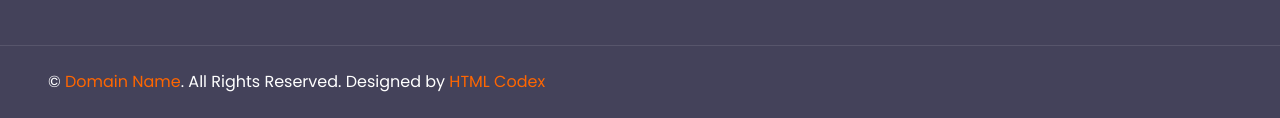
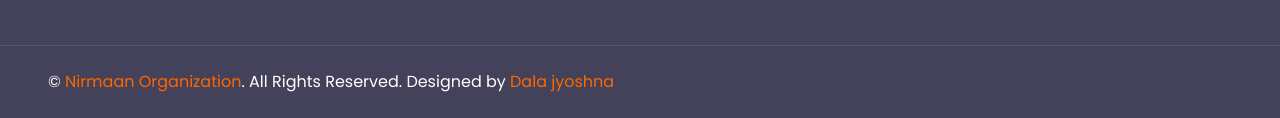
Before and after one commit to jyoshna461/courses, a plain HTML site: page single.html in a window 1280 px wide. Shown: the part 4177-4295 px from the top of the page. Drawn offline with nearby package versions, Linux system fonts and the light colour scheme.

Commit message:
Update single.html

```diff
--- a/single.html
+++ b/single.html
@@ -387,7 +387,7 @@
     <div class="container-fluid bg-dark text-white border-top py-4 px-sm-3 px-md-5" style="border-color: rgba(256, 256, 256, .1) !important;">
         <div class="row">
             <div class="col-lg-6 text-center text-md-left mb-3 mb-md-0">
-                <p class="m-0 text-white">&copy; <a href="#">Domain Name</a>. All Rights Reserved. Designed by <a href="https://htmlcodex.com">HTML Codex</a>
+                <p class="m-0 text-white">&copy; <a href="#">Nirmaan Organization</a>. All Rights Reserved. Designed by <a href="https://htmlcodex.com">Dala jyoshna</a>
                 </p>
             </div>
 
```
